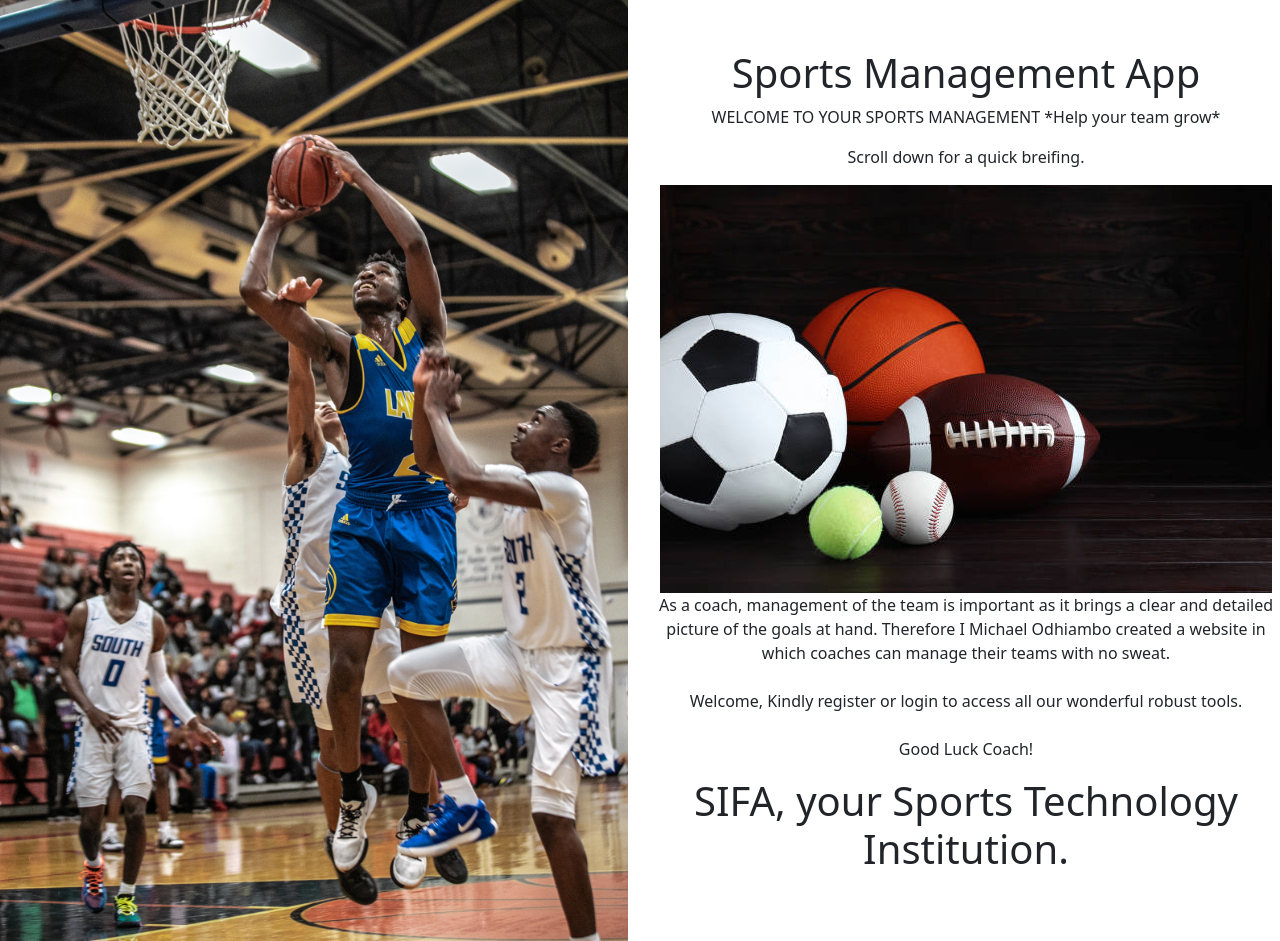
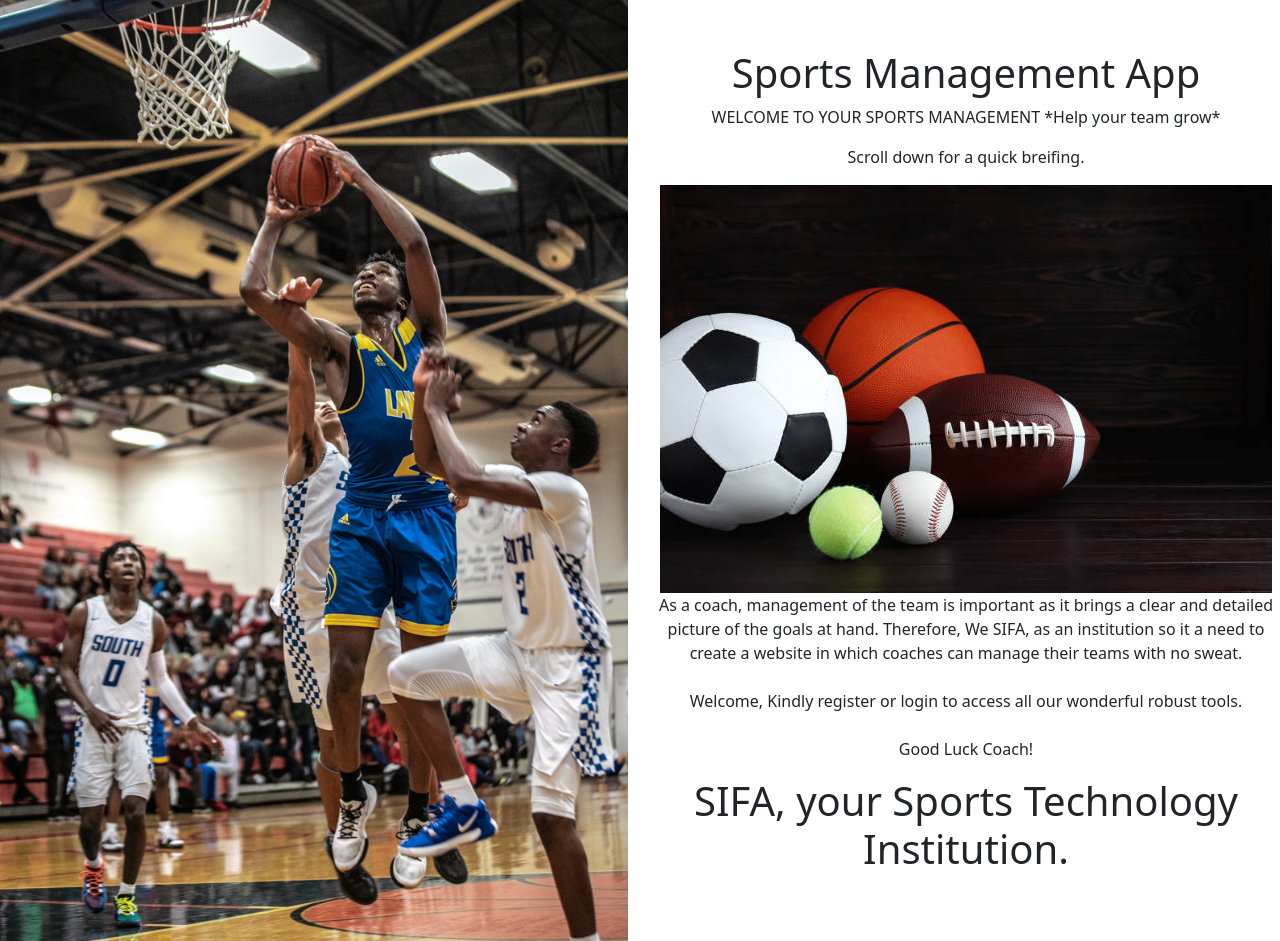
Before and after one commit to 12000killerrcode/sports_attendance_app, a Flask app: page / in a window 1280 px wide. Shown: the part 84-1025 px from the top of the page. Run offline with Flask 3, Linux system fonts and the light colour scheme; some libraries are stand-ins or nearby versions.

Commit message:
breifing fix

```diff
--- a/app/templates/index.html
+++ b/app/templates/index.html
@@ -37,7 +37,7 @@
         <img src="{{url_for('static',filename='images/C.jpg')}}">
         <p>
             As a coach, management of the team is important as it brings a clear and detailed picture of the goals at hand.
-            Therefore I Michael Odhiambo created a website in which coaches can manage their teams with no sweat.<br><br>
+            Therefore, We SIFA, as an institution so it a need to create a website in which coaches can manage their teams with no sweat.<br><br>
 
             Welcome, Kindly register or login to access all our wonderful robust tools.<br><br>
 
```
